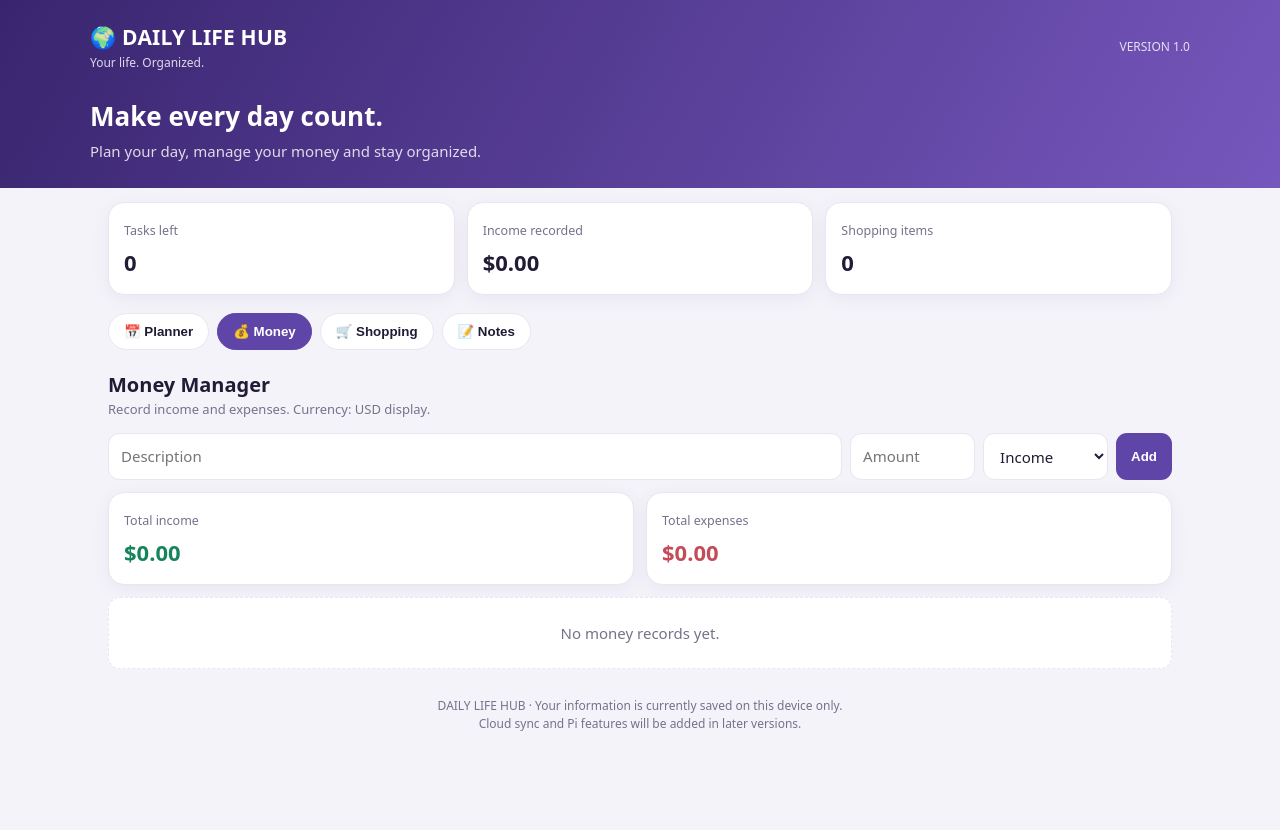
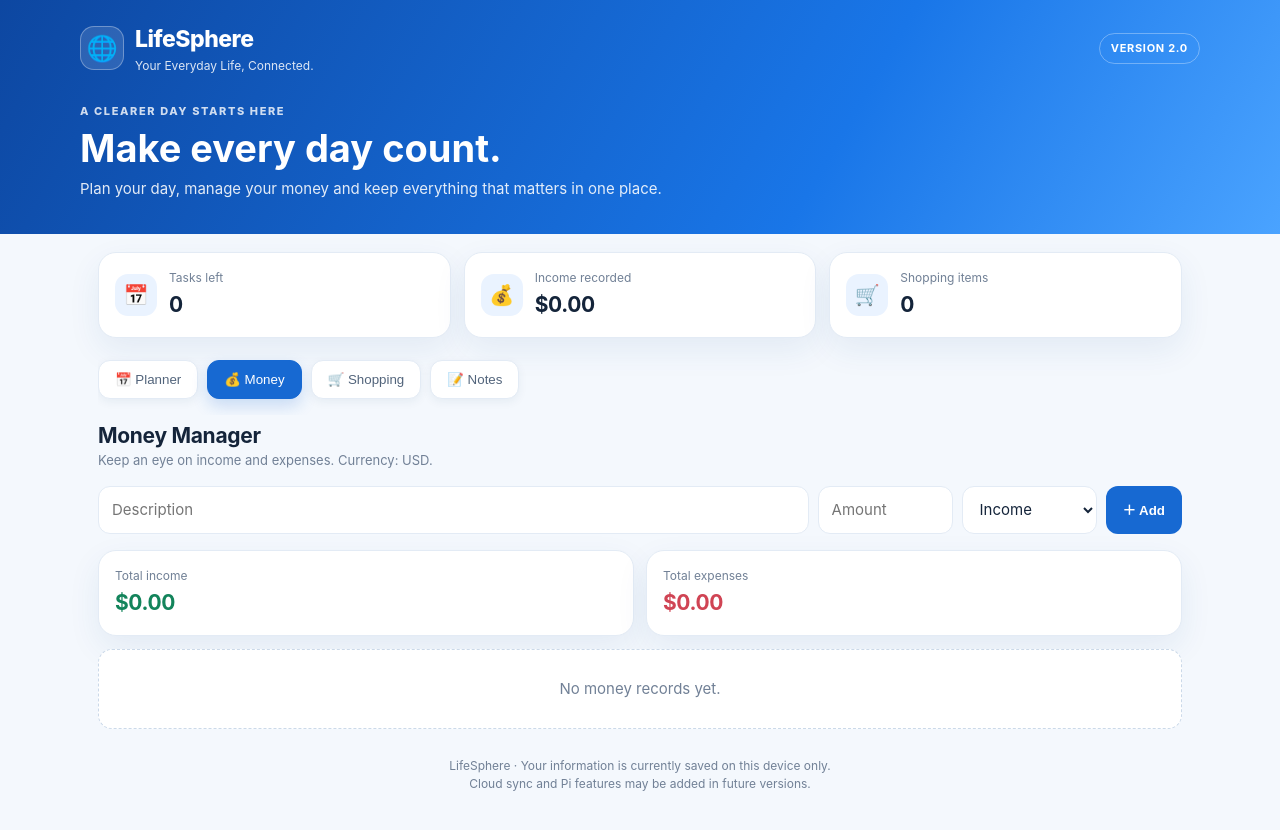
Before and after one commit to JafredyTech/lifesphere, a plain HTML site: page index.html in a window 1280 px wide. Both pictures are taken after a click on the button "💰 Money". Before the commit the page ends 800 px from the top, so only its background shows below. Drawn offline with Linux system fonts and the light colour scheme.

Commit message:
Add files via upload

```diff
--- a/index.html
+++ b/index.html
@@ -3,49 +3,57 @@
 <head>
 <meta charset="utf-8">
 <meta name="viewport" content="width=device-width, initial-scale=1">
-  <meta name="theme-color" content="#39256f">
-  <meta name="description" content="Daily Life Hub helps you plan tasks, track money, organize shopping and save notes.">
-  <title>Daily Life Hub</title>
+<meta name="theme-color" content="#1769d2">
+<meta name="description" content="LifeSphere helps you plan your day, manage money, organize shopping and save notes.">
+<title>LifeSphere — Your Everyday Life, Connected.</title>
 <link rel="manifest" href="manifest.json">
 <style>
-    :root{--ink:#211b35;--muted:#77718a;--purple:#6045a8;--purple2:#39256f;--bg:#f5f3fa;--card:#fff;--line:#e9e5f1;--green:#16845b;--red:#c64b58}
-    *{box-sizing:border-box}body{margin:0;background:var(--bg);color:var(--ink);font:15px/1.5 system-ui,-apple-system,Segoe UI,Roboto,sans-serif}
-    header{background:linear-gradient(120deg,var(--purple2),#7657bd);color:#fff;padding:22px max(18px,calc((100% - 1100px)/2)) 26px}
-    .top{display:flex;justify-content:space-between;align-items:center;gap:12px}.brand{font-size:21px;font-weight:800;letter-spacing:.2px}.tag{font-size:12px;opacity:.82}
-    .welcome{margin-top:25px}.welcome h1{font-size:26px;margin:0 0 4px}.welcome p{margin:0;opacity:.82}
-    main{max-width:1100px;margin:0 auto;padding:18px}
-    .stats{display:grid;grid-template-columns:repeat(3,1fr);gap:12px;margin-top:-4px}
-    .stat,.panel,.card{background:var(--card);border:1px solid var(--line);border-radius:16px;padding:15px;box-shadow:0 4px 18px #2d1c5510}
-    .stat small{color:var(--muted)}.stat strong{display:block;font-size:22px;margin-top:5px}
-    nav{display:flex;gap:8px;overflow:auto;padding:18px 0 12px}
-    nav button{white-space:nowrap;border:1px solid var(--line);background:#fff;color:var(--ink);padding:10px 15px;border-radius:999px;font-weight:650}
-    nav button.active{background:var(--purple);color:#fff;border-color:var(--purple)}
+:root{--blue:#1769d2;--blue2:#0d47a1;--sky:#eaf3ff;--ink:#14243a;--muted:#718096;--bg:#f4f8fd;--card:#fff;--line:#e3ebf5;--green:#13845b;--red:#d04454;--shadow:0 12px 32px rgba(29,78,137,.08)}
+*{box-sizing:border-box}
+body{margin:0;background:var(--bg);color:var(--ink);font:15px/1.5 Inter,system-ui,-apple-system,Segoe UI,Roboto,sans-serif}
+header{background:linear-gradient(120deg,#0d47a1,#1976e8 65%,#4aa3ff);color:#fff;padding:22px max(18px,calc((100% - 1120px)/2)) 34px}
+.top{display:flex;justify-content:space-between;align-items:center;gap:14px}
+.brand-wrap{display:flex;align-items:center;gap:11px}.logo{width:44px;height:44px;border-radius:14px;background:#ffffff20;border:1px solid #ffffff50;display:grid;place-items:center;font-size:25px}
+.brand{font-size:23px;font-weight:850;letter-spacing:-.5px}.tag{font-size:12px;opacity:.85}.version{border:1px solid #ffffff50;border-radius:999px;padding:6px 11px;font-size:11px;font-weight:750;letter-spacing:.7px}
+.welcome{margin-top:28px;max-width:650px}.eyebrow{font-size:11px;text-transform:uppercase;letter-spacing:1.6px;font-weight:800;opacity:.8}.welcome h1{font-size:clamp(27px,5vw,38px);line-height:1.12;margin:8px 0}.welcome p{margin:0;opacity:.88;font-size:15px}
+main{max-width:1120px;margin:0 auto;padding:20px 18px 30px}
+.stats{display:grid;grid-template-columns:repeat(3,1fr);gap:13px;margin-top:-2px}
+.stat,.panel{background:var(--card);border:1px solid var(--line);border-radius:18px;padding:16px;box-shadow:var(--shadow)}
+.stat{display:flex;align-items:center;gap:12px}.stat-icon{width:42px;height:42px;display:grid;place-items:center;border-radius:13px;background:var(--sky);font-size:20px}
+.stat small{color:var(--muted);display:block;font-size:12px}.stat strong{display:block;font-size:21px;margin-top:2px;letter-spacing:-.4px}
+nav{display:flex;gap:9px;overflow:auto;padding:22px 0 16px;scrollbar-width:none}nav::-webkit-scrollbar{display:none}
+nav button{white-space:nowrap;border:1px solid var(--line);background:#fff;color:#52647b;padding:11px 16px;border-radius:12px;font:700 13px inherit;cursor:pointer;box-shadow:0 3px 10px #173b6510}
+nav button.active{background:var(--blue);color:#fff;border-color:var(--blue);box-shadow:0 7px 16px #1769d233}
 .section{display:none}.section.active{display:block}
-    .section-head{display:flex;justify-content:space-between;align-items:center;gap:10px;margin:8px 0 14px}.section h2{font-size:20px;margin:0}
-    .muted{color:var(--muted);font-size:13px}
-    .formrow{display:flex;gap:8px;margin:12px 0}.formrow input,.formrow select,.formrow textarea,.field{min-width:0;width:100%;border:1px solid var(--line);background:#fff;border-radius:11px;padding:11px 12px;font:inherit;color:var(--ink)}
-    button.primary{border:0;border-radius:11px;background:var(--purple);color:#fff;padding:11px 15px;font-weight:700;cursor:pointer}
-    button.ghost{border:1px solid var(--line);background:#fff;border-radius:10px;padding:8px 11px;color:var(--ink);cursor:pointer}
-    .list{display:grid;gap:9px}.item{display:flex;align-items:center;gap:10px;background:#fff;border:1px solid var(--line);border-radius:12px;padding:12px}
-    .item .grow{flex:1;min-width:0}.item.done .grow{text-decoration:line-through;color:var(--muted)}.item small{display:block;color:var(--muted)}
-    .item input[type=checkbox]{width:18px;height:18px;accent-color:var(--purple)}
-    .amount{font-weight:750}.income{color:var(--green)}.expense{color:var(--red)}
-    .empty{padding:24px;text-align:center;color:var(--muted);background:#fff;border:1px dashed var(--line);border-radius:12px}
-    .grid2{display:grid;grid-template-columns:1fr 1fr;gap:12px}.note{white-space:pre-wrap}
-    footer{text-align:center;color:var(--muted);font-size:12px;padding:28px 12px}
-    @media(max-width:620px){.stats{gap:8px}.stat{padding:11px}.stat strong{font-size:18px}.grid2{grid-template-columns:1fr}.formrow{flex-wrap:wrap}.formrow button{width:100%}.welcome h1{font-size:23px}}
+.section-head{display:flex;justify-content:space-between;align-items:center;gap:10px;margin:5px 0 15px}
+.section h2{font-size:21px;margin:0;letter-spacing:-.3px}.muted{color:var(--muted);font-size:13px}
+.formrow{display:flex;gap:9px;margin:13px 0 16px}.formrow input,.formrow select,.field{min-width:0;width:100%;border:1px solid var(--line);background:#fff;border-radius:12px;padding:12px 13px;font:inherit;color:var(--ink);outline:none}
+input:focus,select:focus,textarea:focus{border-color:#75aaf0!important;box-shadow:0 0 0 3px #1769d21a}
+button.primary{border:0;border-radius:12px;background:var(--blue);color:#fff;padding:12px 17px;font-weight:750;cursor:pointer;white-space:nowrap}
+button.primary:hover{background:var(--blue2)}button.ghost{border:1px solid var(--line);background:#fff;border-radius:10px;padding:8px 11px;color:#52647b;cursor:pointer;font-weight:650}
+.list{display:grid;gap:9px}.item{display:flex;align-items:center;gap:11px;background:#fff;border:1px solid var(--line);border-radius:13px;padding:13px}.item .grow{flex:1;min-width:0}.item.done .grow{text-decoration:line-through;color:var(--muted)}.item small{display:block;color:var(--muted);font-size:12px;margin-top:2px}
+.item input[type=checkbox]{width:18px;height:18px;accent-color:var(--blue);flex-shrink:0}
+.amount{font-weight:800;white-space:nowrap}.income{color:var(--green)}.expense{color:var(--red)}
+.empty{padding:28px 18px;text-align:center;color:var(--muted);background:#fff;border:1px dashed #cbd9e9;border-radius:14px}
+.grid2{display:grid;grid-template-columns:1fr 1fr;gap:12px}.note{white-space:pre-wrap;overflow-wrap:anywhere;margin-top:3px}
+footer{text-align:center;color:var(--muted);font-size:12px;padding:28px 12px 10px}
+@media(max-width:640px){header{padding-top:18px}.brand{font-size:20px}.logo{width:40px;height:40px}.stats{gap:8px}.stat{padding:11px;display:block}.stat-icon{width:34px;height:34px;margin-bottom:7px;font-size:17px}.stat strong{font-size:17px}.stat small{font-size:11px}.grid2{grid-template-columns:1fr 1fr}.formrow{flex-wrap:wrap}.formrow button{width:100%}.welcome{margin-top:23px}.item{padding:11px}}
+@media(max-width:380px){.version{display:none}.grid2{grid-template-columns:1fr}}
 </style>
 </head>
 <body>
 <header>
-  <div class="top"><div><div class="brand">🌍 DAILY LIFE HUB</div><div class="tag">Your life. Organized.</div></div><div class="tag">VERSION 1.0</div></div>
-  <div class="welcome"><h1>Make every day count.</h1><p>Plan your day, manage your money and stay organized.</p></div>
+  <div class="top">
+    <div class="brand-wrap"><div class="logo">🌐</div><div><div class="brand">LifeSphere</div><div class="tag">Your Everyday Life, Connected.</div></div></div>
+    <div class="version">VERSION 2.0</div>
+  </div>
+  <div class="welcome"><div class="eyebrow">A clearer day starts here</div><h1>Make every day count.</h1><p>Plan your day, manage your money and keep everything that matters in one place.</p></div>
 </header>
 <main>
   <div class="stats">
-    <div class="stat"><small>Tasks left</small><strong id="taskStat">0</strong></div>
-    <div class="stat"><small>Income recorded</small><strong id="incomeStat">$0.00</strong></div>
-    <div class="stat"><small>Shopping items</small><strong id="shopStat">0</strong></div>
+    <div class="stat"><div class="stat-icon">📅</div><div><small>Tasks left</small><strong id="taskStat">0</strong></div></div>
+    <div class="stat"><div class="stat-icon">💰</div><div><small>Income recorded</small><strong id="incomeStat">$0.00</strong></div></div>
+    <div class="stat"><div class="stat-icon">🛒</div><div><small>Shopping items</small><strong id="shopStat">0</strong></div></div>
   </div>
   <nav aria-label="Main navigation">
     <button class="active" data-tab="planner">📅 Planner</button>
@@ -53,38 +61,34 @@
     <button data-tab="shopping">🛒 Shopping</button>
     <button data-tab="notes">📝 Notes</button>
   </nav>
-
   <section id="planner" class="section active">
     <div class="section-head"><div><h2>Daily Planner</h2><div class="muted">Keep track of what matters today.</div></div></div>
-    <form id="taskForm" class="formrow"><input id="taskInput" placeholder="What do you need to do?" required maxlength="120"><input id="taskDate" type="date" aria-label="Due date" style="max-width:155px"><button class="primary">Add task</button></form>
+    <form id="taskForm" class="formrow"><input id="taskInput" placeholder="What do you need to do?" required maxlength="120"><input id="taskDate" type="date" aria-label="Due date" style="max-width:165px"><button class="primary">＋ Add task</button></form>
     <div id="taskList" class="list"></div>
   </section>
-
   <section id="money" class="section">
-    <div class="section-head"><div><h2>Money Manager</h2><div class="muted">Record income and expenses. Currency: USD display.</div></div></div>
-    <form id="moneyForm" class="formrow"><input id="moneyLabel" placeholder="Description" required maxlength="80"><input id="moneyAmount" type="number" min="0.01" step="0.01" placeholder="Amount" required style="max-width:125px"><select id="moneyType" style="max-width:125px"><option value="income">Income</option><option value="expense">Expense</option></select><button class="primary">Add</button></form>
-    <div class="grid2"><div class="stat"><small>Total income</small><strong class="income" id="totalIncome">$0.00</strong></div><div class="stat"><small>Total expenses</small><strong class="expense" id="totalExpense">$0.00</strong></div></div>
-    <div id="moneyList" class="list" style="margin-top:12px"></div>
+    <div class="section-head"><div><h2>Money Manager</h2><div class="muted">Keep an eye on income and expenses. Currency: USD.</div></div></div>
+    <form id="moneyForm" class="formrow"><input id="moneyLabel" placeholder="Description" required maxlength="80"><input id="moneyAmount" type="number" min="0.01" step="0.01" placeholder="Amount" required style="max-width:135px"><select id="moneyType" style="max-width:135px"><option value="income">Income</option><option value="expense">Expense</option></select><button class="primary">＋ Add</button></form>
+    <div class="grid2"><div class="stat"><div><small>Total income</small><strong class="income" id="totalIncome">$0.00</strong></div></div><div class="stat"><div><small>Total expenses</small><strong class="expense" id="totalExpense">$0.00</strong></div></div></div>
+    <div id="moneyList" class="list" style="margin-top:13px"></div>
   </section>
-
   <section id="shopping" class="section">
     <div class="section-head"><div><h2>Shopping List</h2><div class="muted">Never forget what you need.</div></div></div>
-    <form id="shopForm" class="formrow"><input id="shopInput" placeholder="Add an item..." required maxlength="100"><button class="primary">Add item</button></form>
+    <form id="shopForm" class="formrow"><input id="shopInput" placeholder="Add an item..." required maxlength="100"><button class="primary">＋ Add item</button></form>
     <div id="shopList" class="list"></div>
   </section>
-
   <section id="notes" class="section">
     <div class="section-head"><div><h2>Notes</h2><div class="muted">Save an idea, reminder or thought.</div></div></div>
-    <form id="noteForm"><input id="noteTitle" class="field" placeholder="Note title" maxlength="80" required><textarea id="noteBody" class="field" placeholder="Write your note here..." rows="4" style="margin-top:8px" required></textarea><div style="text-align:right;margin-top:8px"><button class="primary">Save note</button></div></form>
-    <div id="noteList" class="list" style="margin-top:12px"></div>
+    <form id="noteForm"><input id="noteTitle" class="field" placeholder="Note title" maxlength="80" required><textarea id="noteBody" class="field" placeholder="Write your note here..." rows="4" style="margin-top:9px" required></textarea><div style="text-align:right;margin-top:9px"><button class="primary">Save note</button></div></form>
+    <div id="noteList" class="list" style="margin-top:13px"></div>
   </section>
-  <footer>DAILY LIFE HUB · Your information is currently saved on this device only.<br>Cloud sync and Pi features will be added in later versions.</footer>
+  <footer>LifeSphere · Your information is currently saved on this device only.<br>Cloud sync and Pi features may be added in future versions.</footer>
 </main>
 <script>
 const $=id=>document.getElementById(id);
-const read=(key)=>{try{return JSON.parse(localStorage.getItem('dlh_'+key)||'[]')}catch{return []}};
+const read=key=>{try{return JSON.parse(localStorage.getItem('dlh_'+key)||'[]')}catch{return []}};
 const save=(key,data)=>localStorage.setItem('dlh_'+key,JSON.stringify(data));
-let tasks=read('tasks'), money=read('money'), shopping=read('shopping'), notes=read('notes');
+let tasks=read('tasks'),money=read('money'),shopping=read('shopping'),notes=read('notes');
 const esc=s=>String(s).replace(/[&<>"']/g,c=>({'&':'&amp;','<':'&lt;','>':'&gt;','"':'&quot;',"'":'&#39;'}[c]));
 const empty=t=>`<div class="empty">${t}</div>`;
 const cash=n=>new Intl.NumberFormat('en-US',{style:'currency',currency:'USD'}).format(n);
@@ -99,16 +103,16 @@ function render(){
  $('shopList').innerHTML=shopping.length?shopping.map(x=>`<div class="item ${x.done?'done':''}"><input type="checkbox" ${x.done?'checked':''} onchange="toggleShop('${x.id}')"><div class="grow">${esc(x.text)}</div><button class="ghost" onclick="deleteItem('shopping','${x.id}')">Delete</button></div>`).join(''):empty('Your shopping list is empty.');
  $('noteList').innerHTML=notes.length?notes.slice().reverse().map(x=>`<div class="item"><div class="grow"><strong>${esc(x.title)}</strong><div class="note">${esc(x.body)}</div><small>${esc(x.date)}</small></div><button class="ghost" onclick="deleteItem('notes','${x.id}')">Delete</button></div>`).join(''):empty('No notes saved yet.');
 }
-function id(){return Date.now().toString(36)+Math.random().toString(36).slice(2,7)}
+function makeId(){return Date.now().toString(36)+Math.random().toString(36).slice(2,7)}
 window.toggleTask=idv=>{tasks=tasks.map(x=>x.id===idv?{...x,done:!x.done}:x);save('tasks',tasks);render()};
 window.toggleShop=idv=>{shopping=shopping.map(x=>x.id===idv?{...x,done:!x.done}:x);save('shopping',shopping);render()};
-window.deleteItem=(key,idv)=>{if(!confirm('Delete this item?'))return;({tasks, money, shopping, notes}[key]);if(key==='tasks')tasks=tasks.filter(x=>x.id!==idv);if(key==='money')money=money.filter(x=>x.id!==idv);if(key==='shopping')shopping=shopping.filter(x=>x.id!==idv);if(key==='notes')notes=notes.filter(x=>x.id!==idv);save(key,({tasks,money,shopping,notes})[key]);render()};
-$('taskForm').addEventListener('submit',e=>{e.preventDefault();tasks.push({id:id(),text:$('taskInput').value.trim(),date:$('taskDate').value,done:false});save('tasks',tasks);e.target.reset();render()});
-$('moneyForm').addEventListener('submit',e=>{e.preventDefault();money.push({id:id(),label:$('moneyLabel').value.trim(),amount:Number($('moneyAmount').value),type:$('moneyType').value});save('money',money);e.target.reset();render()});
-$('shopForm').addEventListener('submit',e=>{e.preventDefault();shopping.push({id:id(),text:$('shopInput').value.trim(),done:false});save('shopping',shopping);e.target.reset();render()});
-$('noteForm').addEventListener('submit',e=>{e.preventDefault();notes.push({id:id(),title:$('noteTitle').value.trim(),body:$('noteBody').value.trim(),date:new Date().toLocaleDateString()});save('notes',notes);e.target.reset();render()});
+window.deleteItem=(key,idv)=>{if(!confirm('Delete this item?'))return;if(key==='tasks')tasks=tasks.filter(x=>x.id!==idv);if(key==='money')money=money.filter(x=>x.id!==idv);if(key==='shopping')shopping=shopping.filter(x=>x.id!==idv);if(key==='notes')notes=notes.filter(x=>x.id!==idv);save(key,({tasks,money,shopping,notes})[key]);render()};
+$('taskForm').addEventListener('submit',e=>{e.preventDefault();tasks.push({id:makeId(),text:$('taskInput').value.trim(),date:$('taskDate').value,done:false});save('tasks',tasks);e.target.reset();render()});
+$('moneyForm').addEventListener('submit',e=>{e.preventDefault();money.push({id:makeId(),label:$('moneyLabel').value.trim(),amount:Number($('moneyAmount').value),type:$('moneyType').value});save('money',money);e.target.reset();render()});
+$('shopForm').addEventListener('submit',e=>{e.preventDefault();shopping.push({id:makeId(),text:$('shopInput').value.trim(),done:false});save('shopping',shopping);e.target.reset();render()});
+$('noteForm').addEventListener('submit',e=>{e.preventDefault();notes.push({id:makeId(),title:$('noteTitle').value.trim(),body:$('noteBody').value.trim(),date:new Date().toLocaleDateString()});save('notes',notes);e.target.reset();render()});
 document.querySelectorAll('nav button').forEach(b=>b.addEventListener('click',()=>{document.querySelectorAll('nav button').forEach(x=>x.classList.toggle('active',x===b));document.querySelectorAll('.section').forEach(x=>x.classList.toggle('active',x.id===b.dataset.tab))}));
-if('serviceWorker' in navigator && location.protocol.startsWith('http'))window.addEventListener('load',()=>navigator.serviceWorker.register('./service-worker.js').catch(()=>{}));
+if('serviceWorker'in navigator&&location.protocol.startsWith('http'))window.addEventListener('load',()=>navigator.serviceWorker.register('./service-worker.js').catch(()=>{}));
 render();
 </script>
 </body>
```
Also changed, not shown: service-worker.js (+5 -18 lines), manifest.json. Lines whose indentation alone changed are shown as unchanged.
